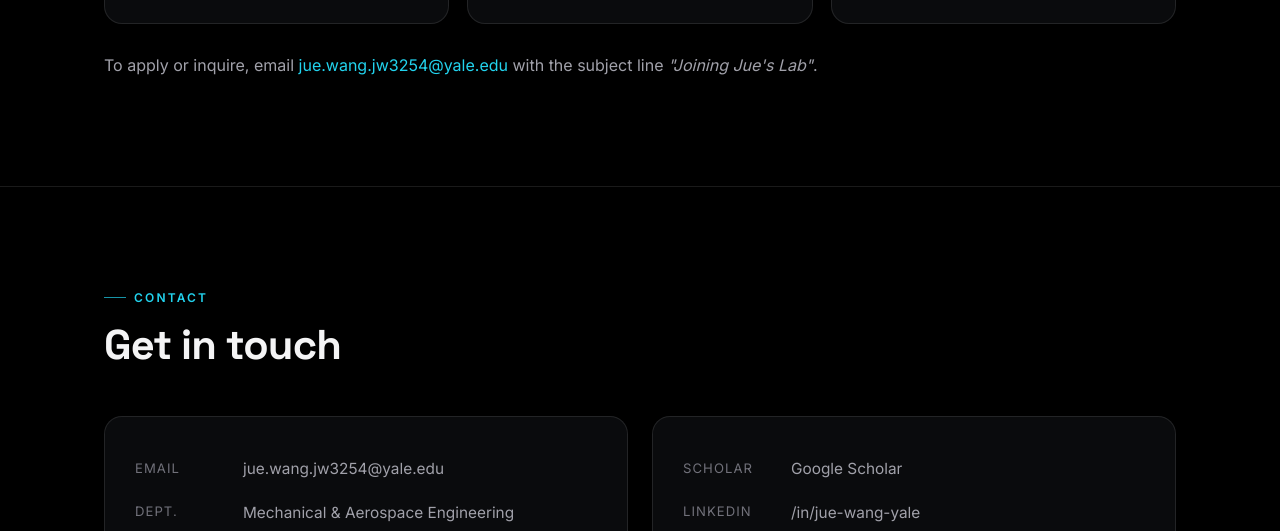
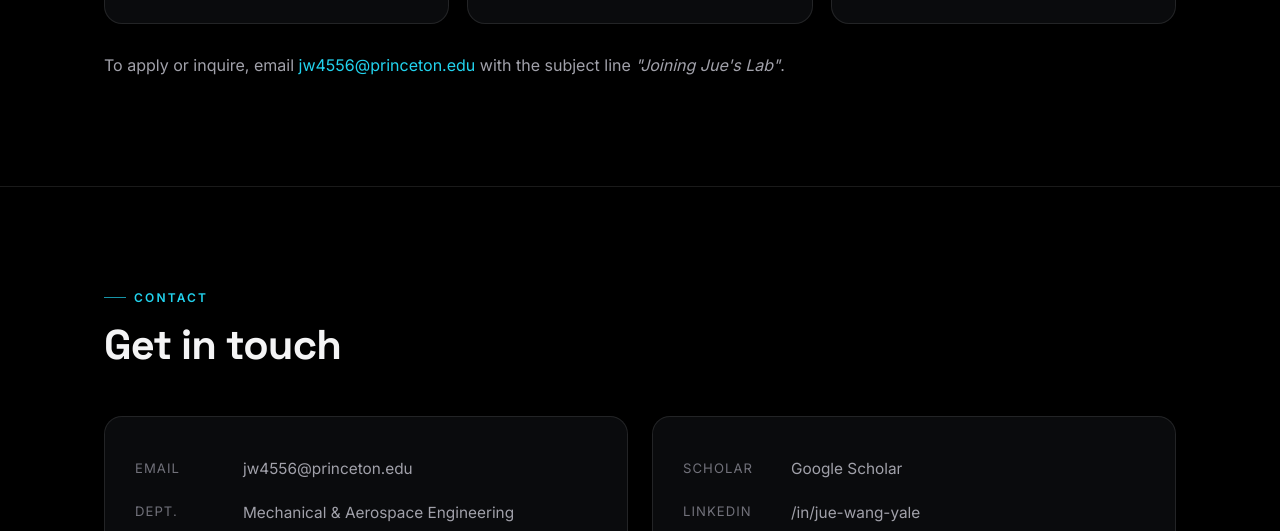
Before and after one commit to wang5056/jues-lab, a plain HTML site: page index.html in a window 1280 px wide. Shown: the part 6155-6686 px from the top of the page. Drawn offline with Linux system fonts and the light colour scheme.

Commit message:
Update contact email to Princeton address
Co-Authored-By: Claude Opus 4.8 (1M context) <noreply@anthropic.com>

```diff
--- a/index.html
+++ b/index.html
@@ -407,7 +407,7 @@
       <div class="card"><span class="ico">🔬</span><h3>MS &amp; Undergraduates</h3><p>Hands-on research in robotics, manufacturing, electronics, and AI. Reach out with your interests.</p></div>
       <div class="card"><span class="ico">🤝</span><h3>Postdocs &amp; Collaborators</h3><p>Interested in collaborating or joining as a postdoc? Let's talk.</p></div>
     </div>
-    <p class="muted" style="margin-top:28px">To apply or inquire, email <a class="accent" href="mailto:jue.wang.jw3254@yale.edu">jue.wang.jw3254@yale.edu</a> with the subject line <em>"Joining Jue's Lab"</em>.</p>
+    <p class="muted" style="margin-top:28px">To apply or inquire, email <a class="accent" href="mailto:jw4556@princeton.edu">jw4556@princeton.edu</a> with the subject line <em>"Joining Jue's Lab"</em>.</p>
   </div>
 </section>
 
@@ -420,7 +420,7 @@
     </div>
     <div class="contact-grid">
       <div class="contact-card">
-        <div class="row"><span class="k">Email</span><a href="mailto:jue.wang.jw3254@yale.edu">jue.wang.jw3254@yale.edu</a></div>
+        <div class="row"><span class="k">Email</span><a href="mailto:jw4556@princeton.edu">jw4556@princeton.edu</a></div>
         <div class="row"><span class="k">Dept.</span><span>Mechanical &amp; Aerospace Engineering</span></div>
         <div class="row"><span class="k">Univ.</span><span>University of Tennessee, Knoxville</span></div>
         <div class="row"><span class="k">From</span><span>January 2027</span></div>
```
